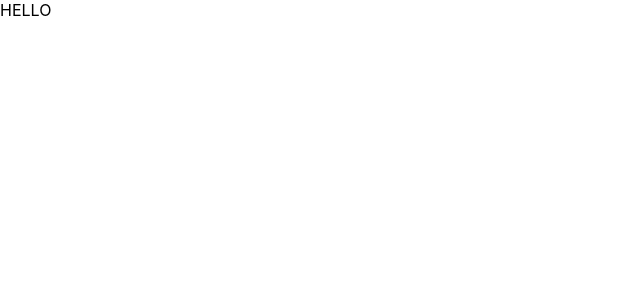
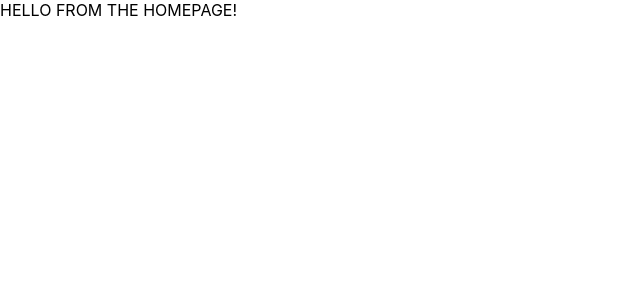
Before and after one commit to Rudolf060976/canine-world, a React (Create React App) app: page / in a window 1280 px wide. Shown: the top 300 px of the page, without its empty margins (0-640 px from the left). Built offline with nearby package versions, Linux system fonts and the light colour scheme.

Commit message:
Skeletons of pages: Home, Breed, PageNotFound. Layout. React Router Setup

```diff
--- a/package.json
+++ b/package.json
@@ -15,6 +15,8 @@
     "@types/node": "^12.20.37",
     "@types/react": "^17.0.37",
     "@types/react-dom": "^17.0.11",
+    "@types/react-router-dom": "^5.3.2",
+    "@types/styled-components": "^5.1.17",
     "axios": "^0.24.0",
     "react": "^17.0.2",
     "react-dom": "^17.0.2",
--- a/src/App.tsx
+++ b/src/App.tsx
@@ -1,11 +1,14 @@
 import React from 'react';
+import Layout from './components/Layout/Index';
+import RouterComponent from './RouterComponent';
 
-function App() {
+
+const App: React.FC = () => {
 
   return (
-    <div className="App">
-      HELLO
-    </div>
+    <Layout>
+      <RouterComponent />
+    </Layout>
   );
 }
 
--- /dev/null
+++ b/src/RouterComponent.tsx
@@ -0,0 +1,22 @@
+import React from 'react'
+import {
+  Routes,
+  BrowserRouter as Router,
+  Route,
+} from 'react-router-dom'
+import Homepage from './pages/Homepage/Index'
+import PageNotFound from './pages/PageNotFound/Index'
+
+const RouterComponent:React.FC = () => {
+
+  return (
+    <Router>
+      <Routes>
+        <Route path="*" element={<PageNotFound />} />
+        <Route path="/" element={<Homepage />} />
+      </Routes>
+    </Router>
+  )
+}
+
+export default RouterComponent
--- /dev/null
+++ b/src/components/Layout/Index.tsx
@@ -0,0 +1,20 @@
+import React, { ReactNode } from 'react';
+
+import {
+  StyledContainer
+} from './Styles';
+
+interface LayoutProps {
+  children: ReactNode
+}
+
+const Layout: React.FC<LayoutProps> = (props: LayoutProps) => {
+
+  return (
+    <StyledContainer>
+      {props.children}
+    </StyledContainer>
+  );
+}
+
+export default Layout;
--- /dev/null
+++ b/src/components/Layout/Styles.ts
@@ -0,0 +1,8 @@
+import styled from 'styled-components'
+
+export const StyledContainer = styled.div`
+
+
+
+
+`
--- /dev/null
+++ b/src/pages/Breed/Index.tsx
@@ -0,0 +1,16 @@
+import React from 'react'
+
+import {
+  StyledContainer
+} from './Styles'
+
+
+const BreedPage: React.FC = () => {
+  return (
+    <StyledContainer>
+      HELLO FROM THE BREEDPAGE!
+    </StyledContainer>
+  )
+}
+
+export default BreedPage
--- /dev/null
+++ b/src/pages/Breed/Styles.ts
@@ -0,0 +1,8 @@
+import styled from 'styled-components'
+
+export const StyledContainer = styled.div`
+
+
+
+
+`
--- /dev/null
+++ b/src/pages/Homepage/Index.tsx
@@ -0,0 +1,16 @@
+import React from 'react'
+
+import {
+  StyledContainer
+} from './Styles'
+
+
+const Homepage: React.FC = () => {
+  return (
+    <StyledContainer>
+      HELLO FROM THE HOMEPAGE!
+    </StyledContainer>
+  )
+}
+
+export default Homepage
--- /dev/null
+++ b/src/pages/Homepage/Styles.ts
@@ -0,0 +1,8 @@
+import styled from 'styled-components'
+
+export const StyledContainer = styled.div`
+
+
+
+
+`
--- /dev/null
+++ b/src/pages/PageNotFound/Index.tsx
@@ -0,0 +1,16 @@
+import React from 'react'
+
+import {
+  StyledContainer
+} from './Styles'
+
+
+const PageNotFound: React.FC = () => {
+  return (
+    <StyledContainer>
+      PAGE NOT FOUND!!!
+    </StyledContainer>
+  )
+}
+
+export default PageNotFound
--- /dev/null
+++ b/src/pages/PageNotFound/Styles.ts
@@ -0,0 +1,8 @@
+import styled from 'styled-components'
+
+export const StyledContainer = styled.div`
+
+
+
+
+`
```
Also changed, not shown: 1 other file (tests, documents, lock files or other folders).
